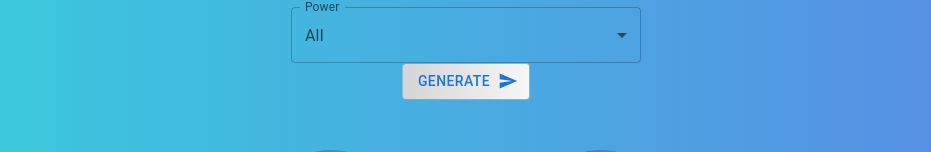
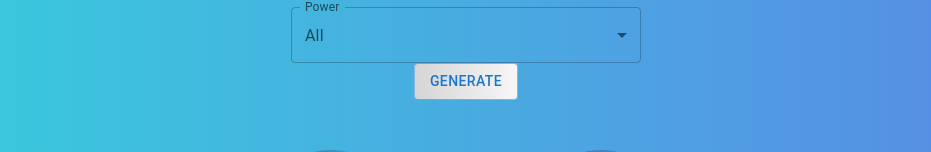
Before and after one commit to eryilmazyasin/random-football-teams, a Next.js app: page / in a window 1280 px wide. Shown: the part 167-319 px from the top of the page, without its empty margins (174-1105 px from the left). Built offline with nearby package versions, Linux system fonts and the light colour scheme; grey boxes are pictures that could not be loaded.

Commit message:
GenerateButton endIcon removed

```diff
--- a/src/components/GenerateButton.tsx
+++ b/src/components/GenerateButton.tsx
@@ -65,7 +65,7 @@ export default function GenerateButton({ data }: IProps) {
       <Button
         variant="outlined"
         className={classes.generateButton}
-        endIcon={<SendIcon />}
+        // endIcon={<SendIcon />}
         onClick={handleGenerateClick}
       >
         Generate
```
